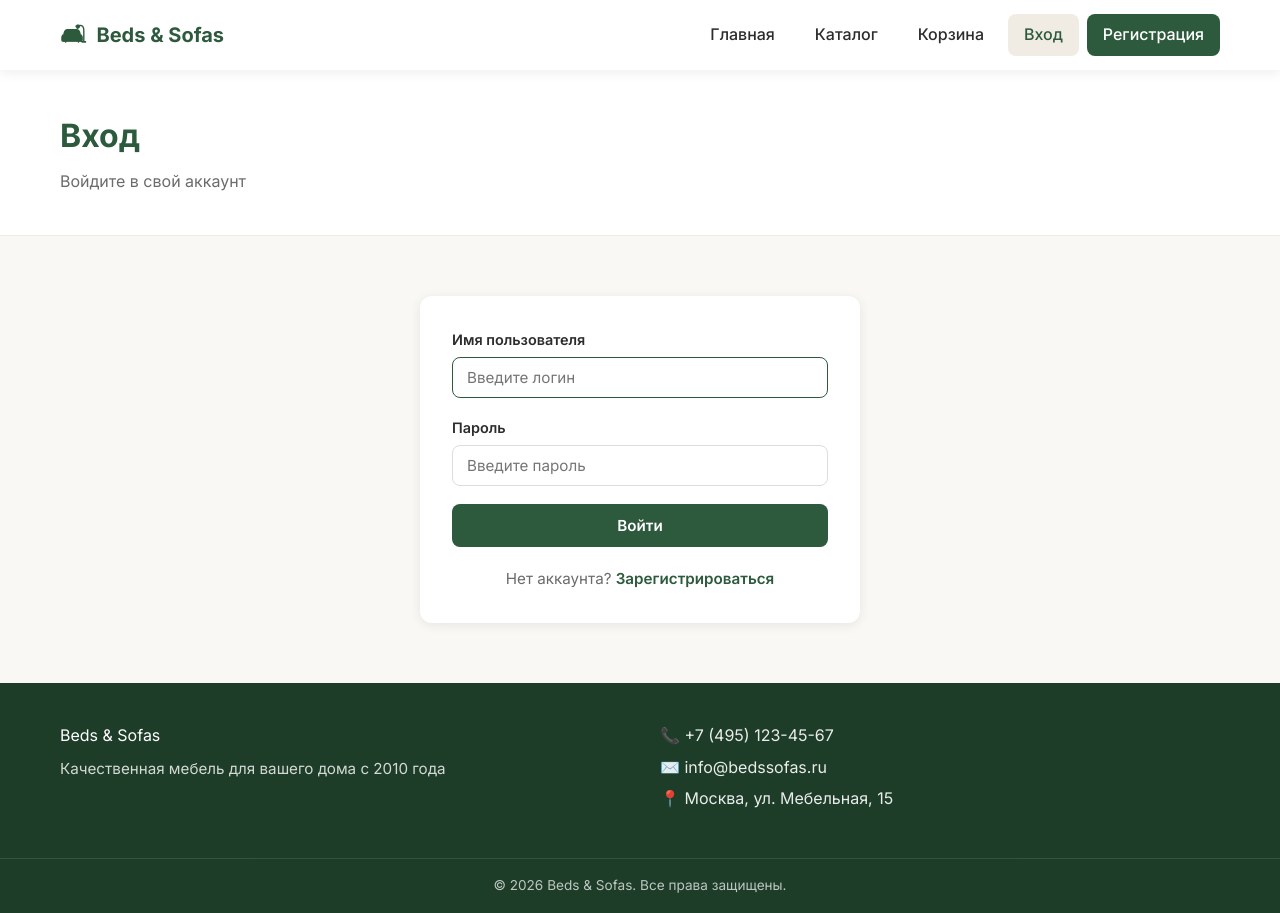
After one commit to fanovivan/Bed_Shop, a Django app: page /login/ in a window 1280 px wide. The commit adds this page. Run offline with Django 5.2, Linux system fonts and the light colour scheme.

Commit message:
Add user registration, login and logout
Co-authored-by: Cursor <cursoragent@cursor.com>

```diff
--- a/config/settings.py
+++ b/config/settings.py
@@ -92,3 +92,7 @@ MEDIA_URL = "media/"
 MEDIA_ROOT = BASE_DIR / "media"
 
 DEFAULT_AUTO_FIELD = "django.db.models.BigAutoField"
+
+LOGIN_URL = "shop:login"
+LOGIN_REDIRECT_URL = "shop:home"
+LOGOUT_REDIRECT_URL = "shop:home"
--- /dev/null
+++ b/shop/auth_views.py
@@ -0,0 +1,54 @@
+from django.contrib import messages
+from django.contrib.auth import login
+from django.contrib.auth.decorators import login_not_required
+from django.contrib.auth.views import LoginView, LogoutView
+from django.shortcuts import redirect, render
+from django.urls import reverse_lazy
+
+from .forms import LoginForm, RegisterForm
+
+
+@login_not_required
+def register(request):
+    if request.user.is_authenticated:
+        return redirect("shop:home")
+
+    if request.method == "POST":
+        form = RegisterForm(request.POST)
+        if form.is_valid():
+            user = form.save()
+            login(request, user)
+            messages.success(
+                request,
+                f"Добро пожаловать, {user.username}! Регистрация прошла успешно.",
+            )
+            return redirect("shop:home")
+    else:
+        form = RegisterForm()
+
+    return render(request, "shop/register.html", {"form": form})
+
+
+class UserLoginView(LoginView):
+    template_name = "shop/login.html"
+    authentication_form = LoginForm
+    redirect_authenticated_user = True
+
+    def get_success_url(self):
+        return reverse_lazy("shop:home")
+
+    def form_valid(self, form):
+        messages.success(
+            self.request,
+            f"Вы вошли как {form.get_user().username}.",
+        )
+        return super().form_valid(form)
+
+
+class UserLogoutView(LogoutView):
+    next_page = reverse_lazy("shop:home")
+
+    def dispatch(self, request, *args, **kwargs):
+        if request.user.is_authenticated:
+            messages.info(request, "Вы вышли из аккаунта.")
+        return super().dispatch(request, *args, **kwargs)
--- /dev/null
+++ b/shop/forms.py
@@ -0,0 +1,54 @@
+from django import forms
+from django.contrib.auth.forms import AuthenticationForm, UserCreationForm
+from django.contrib.auth.models import User
+
+INPUT_CLASS = "auth-form__input"
+
+
+class RegisterForm(UserCreationForm):
+    email = forms.EmailField(
+        label="Email",
+        required=True,
+        widget=forms.EmailInput(attrs={"placeholder": "example@mail.ru"}),
+    )
+
+    class Meta:
+        model = User
+        fields = ("username", "email", "password1", "password2")
+        labels = {
+            "username": "Имя пользователя",
+        }
+
+    def __init__(self, *args, **kwargs):
+        super().__init__(*args, **kwargs)
+        for field in self.fields.values():
+            field.widget.attrs.setdefault("class", INPUT_CLASS)
+        self.fields["username"].widget.attrs.update({"placeholder": "Придумайте логин"})
+        self.fields["password1"].widget.attrs.update(
+            {"placeholder": "Минимум 8 символов"}
+        )
+        self.fields["password2"].widget.attrs.update(
+            {"placeholder": "Повторите пароль"}
+        )
+        self.fields["password1"].label = "Пароль"
+        self.fields["password2"].label = "Подтверждение пароля"
+
+    def save(self, commit=True):
+        user = super().save(commit=False)
+        user.email = self.cleaned_data["email"]
+        if commit:
+            user.save()
+        return user
+
+
+class LoginForm(AuthenticationForm):
+    def __init__(self, *args, **kwargs):
+        super().__init__(*args, **kwargs)
+        self.fields["username"].label = "Имя пользователя"
+        self.fields["password"].label = "Пароль"
+        for field in self.fields.values():
+            field.widget.attrs.setdefault("class", INPUT_CLASS)
+        self.fields["username"].widget.attrs.update(
+            {"placeholder": "Введите логин", "autofocus": True}
+        )
+        self.fields["password"].widget.attrs.update({"placeholder": "Введите пароль"})
--- a/shop/urls.py
+++ b/shop/urls.py
@@ -1,12 +1,15 @@
 from django.urls import path
 
-from . import views
+from . import auth_views, views
 
 app_name = "shop"
 
 urlpatterns = [
     path("", views.home, name="home"),
     path("catalog/", views.catalog, name="catalog"),
+    path("register/", auth_views.register, name="register"),
+    path("login/", auth_views.UserLoginView.as_view(), name="login"),
+    path("logout/", auth_views.UserLogoutView.as_view(), name="logout"),
     path("cart/", views.cart_detail, name="cart"),
     path("cart/add/<int:product_id>/", views.cart_add, name="cart_add"),
     path("cart/remove/<int:product_id>/", views.cart_remove, name="cart_remove"),
--- a/static/css/style.css
+++ b/static/css/style.css
@@ -626,4 +626,132 @@ main {
     .cart-summary__actions .btn {
         width: 100%;
     }
+
+    .nav {
+        flex-wrap: wrap;
+        justify-content: flex-end;
+    }
 }
+
+/* Auth */
+.nav__user {
+    display: flex;
+    align-items: center;
+    padding: 8px 12px;
+    font-weight: 600;
+    color: var(--color-primary);
+    font-size: 0.9rem;
+}
+
+.nav__logout-form {
+    display: inline;
+    margin: 0;
+}
+
+.nav__link--btn {
+    background: none;
+    border: none;
+    cursor: pointer;
+    font-family: var(--font);
+    font-size: inherit;
+}
+
+.nav__link--accent {
+    background: var(--color-primary);
+    color: var(--color-white) !important;
+}
+
+.nav__link--accent:hover,
+.nav__link--accent.nav__link--active {
+    background: var(--color-primary-dark);
+    color: var(--color-white) !important;
+}
+
+.auth-card {
+    max-width: 440px;
+    margin: 0 auto;
+    background: var(--color-white);
+    padding: 32px;
+    border-radius: var(--radius);
+    box-shadow: var(--shadow);
+}
+
+.auth-form {
+    display: flex;
+    flex-direction: column;
+    gap: 18px;
+}
+
+.auth-form__group {
+    display: flex;
+    flex-direction: column;
+    gap: 6px;
+}
+
+.auth-form__label {
+    font-weight: 600;
+    font-size: 0.9rem;
+}
+
+.auth-form__required {
+    color: var(--color-danger);
+}
+
+.auth-form__input {
+    padding: 10px 14px;
+    border: 1px solid #ddd;
+    border-radius: 8px;
+    font-family: var(--font);
+    font-size: 0.95rem;
+    width: 100%;
+    transition: border-color 0.2s;
+}
+
+.auth-form__input:focus {
+    outline: none;
+    border-color: var(--color-primary);
+}
+
+.auth-form__group--error .auth-form__input {
+    border-color: var(--color-danger);
+}
+
+.auth-form__help {
+    font-size: 0.8rem;
+    color: var(--color-text-muted);
+}
+
+.auth-form__help ul {
+    list-style: none;
+    padding: 0;
+    margin: 0;
+}
+
+.auth-form__error,
+.auth-form__errors {
+    color: var(--color-danger);
+    font-size: 0.85rem;
+}
+
+.auth-form__errors {
+    background: #fdecea;
+    padding: 12px;
+    border-radius: 8px;
+}
+
+.auth-card__footer {
+    text-align: center;
+    margin-top: 20px;
+    color: var(--color-text-muted);
+    font-size: 0.95rem;
+}
+
+.auth-card__footer a {
+    color: var(--color-primary);
+    font-weight: 600;
+    text-decoration: none;
+}
+
+.auth-card__footer a:hover {
+    text-decoration: underline;
+}
--- a/templates/base.html
+++ b/templates/base.html
@@ -26,6 +26,16 @@
                         <span class="cart-badge">{{ cart_item_count }}</span>
                     {% endif %}
                 </a>
+                {% if user.is_authenticated %}
+                    <span class="nav__user">{{ user.username }}</span>
+                    <form method="post" action="{% url 'shop:logout' %}" class="nav__logout-form">
+                        {% csrf_token %}
+                        <button type="submit" class="nav__link nav__link--btn">Выйти</button>
+                    </form>
+                {% else %}
+                    <a href="{% url 'shop:login' %}" class="nav__link{% if request.resolver_match.url_name == 'login' %} nav__link--active{% endif %}">Вход</a>
+                    <a href="{% url 'shop:register' %}" class="nav__link nav__link--accent{% if request.resolver_match.url_name == 'register' %} nav__link--active{% endif %}">Регистрация</a>
+                {% endif %}
             </nav>
         </div>
     </header>
--- /dev/null
+++ b/templates/shop/login.html
@@ -0,0 +1,57 @@
+{% extends "base.html" %}
+
+{% block title %}Вход{% endblock %}
+
+{% block content %}
+<section class="page-header">
+    <div class="container">
+        <h1 class="page-header__title">Вход</h1>
+        <p class="page-header__subtitle">Войдите в свой аккаунт</p>
+    </div>
+</section>
+
+<section class="section">
+    <div class="container">
+        <div class="auth-card">
+            <form method="post" class="auth-form" novalidate>
+                {% csrf_token %}
+
+                {% if form.non_field_errors %}
+                    <div class="auth-form__errors">
+                        {% for error in form.non_field_errors %}
+                            <p>{{ error }}</p>
+                        {% endfor %}
+                    </div>
+                {% endif %}
+
+                <div class="auth-form__group{% if form.username.errors %} auth-form__group--error{% endif %}">
+                    <label for="{{ form.username.id_for_label }}" class="auth-form__label">
+                        Имя пользователя
+                    </label>
+                    {{ form.username }}
+                    {% for error in form.username.errors %}
+                        <p class="auth-form__error">{{ error }}</p>
+                    {% endfor %}
+                </div>
+
+                <div class="auth-form__group{% if form.password.errors %} auth-form__group--error{% endif %}">
+                    <label for="{{ form.password.id_for_label }}" class="auth-form__label">
+                        Пароль
+                    </label>
+                    {{ form.password }}
+                    {% for error in form.password.errors %}
+                        <p class="auth-form__error">{{ error }}</p>
+                    {% endfor %}
+                </div>
+
+                <button type="submit" class="btn btn--primary btn--full">Войти</button>
+            </form>
+
+            <p class="auth-card__footer">
+                Нет аккаунта?
+                <a href="{% url 'shop:register' %}">Зарегистрироваться</a>
+            </p>
+        </div>
+    </div>
+</section>
+{% endblock %}
```
Also changed, not shown: templates/shop/register.html (added, +53 -0 lines).
